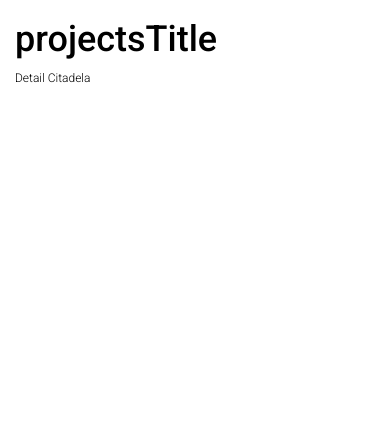
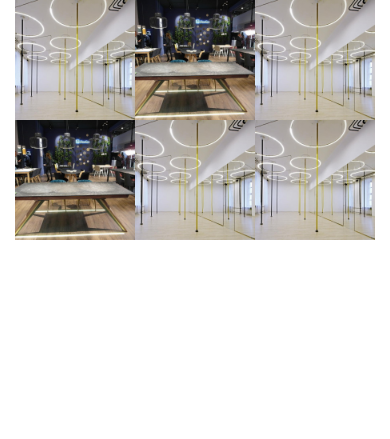
Before and after one commit to david-dusek/nula, a PHP site: template app/templates/project/list.twig in a window 390 px wide. Shown: the part 111-550 px from the top of the page. Run offline with PHP 8.4, Linux system fonts and the light colour scheme; the template is opened without the code that fills it, so the values that code supplies are empty; some libraries are stand-ins or nearby versions.

Commit message:
Nastylován seznam projektů

```diff
--- a/app/templates/project/list.twig
+++ b/app/templates/project/list.twig
@@ -5,6 +5,48 @@
   {{ parent() }}
 {% endblock %}
 {% block content %}
-  <h1>{{ 'projectsTitle'|trans }}</h1>
-  <a href="{{ path_for('projectDetail', {'lang': lang, 'rewrite': 'citadela' }) }}">Detail Citadela</a>
+  <div class="row projects-list">
+    <div class="col-xs-4 col-sm-3 project-card">
+      <img class="img-responsive project-card-image" src="/images/projects/citadela/1.jpg" alt="projekt Citadela Mefisto">
+      </a>
+      <div class="project-card-overlay">
+        <a class="project-card-title" href="{{ path_for('projectDetail', {'lang': lang, 'rewrite': 'citadela' }) }}">Citadela Mefisto</a>
+      </div>
+    </div>
+    <div class="col-xs-4 col-sm-3 project-card">
+      <img class="img-responsive project-card-image" src="/images/projects/milano/1.JPG" alt="projekt Citadela Mefisto">
+      </a>
+      <div class="project-card-overlay">
+        <a class="project-card-title" href="{{ path_for('projectDetail', {'lang': lang, 'rewrite': 'citadela' }) }}">Miláno</a>
+      </div>
+    </div>
+    <div class="col-xs-4 col-sm-3 project-card">
+      <img class="img-responsive project-card-image" src="/images/projects/citadela/1.jpg" alt="projekt Citadela Mefisto">
+      </a>
+      <div class="project-card-overlay">
+        <a class="project-card-title" href="{{ path_for('projectDetail', {'lang': lang, 'rewrite': 'citadela' }) }}">Projekt 1</a>
+      </div>
+    </div>
+    <div class="col-xs-4 col-sm-3 project-card">
+      <img class="img-responsive project-card-image" src="/images/projects/milano/1.JPG" alt="projekt Citadela Mefisto">
+      </a>
+      <div class="project-card-overlay">
+        <a class="project-card-title" href="{{ path_for('projectDetail', {'lang': lang, 'rewrite': 'citadela' }) }}">Projekt 2</a>
+      </div>
+    </div>
+    <div class="col-xs-4 col-sm-3 project-card">
+      <img class="img-responsive project-card-image" src="/images/projects/citadela/1.jpg" alt="projekt Citadela Mefisto">
+      </a>
+      <div class="project-card-overlay">
+        <a class="project-card-title" href="{{ path_for('projectDetail', {'lang': lang, 'rewrite': 'citadela' }) }}">Projekt 3</a>
+      </div>
+    </div>
+    <div class="col-xs-4 col-sm-3 project-card">
+      <img class="img-responsive project-card-image" src="/images/projects/citadela/1.jpg" alt="projekt Citadela Mefisto">
+      </a>
+      <div class="project-card-overlay">
+        <a class="project-card-title" href="{{ path_for('projectDetail', {'lang': lang, 'rewrite': 'citadela' }) }}">Projekt 4</a>
+      </div>
+    </div>
+  </div>
 {% endblock %}
--- a/public/css/main.css
+++ b/public/css/main.css
@@ -78,6 +78,47 @@ strong {
 #footer #social-links .fa {
   font-size: 1.5em;
   padding: 0 0.3em;
+}
+
+
+/* PROJECTS */
+.projects-list {
+  padding: 0 15px;
+}
+
+.project-card {
+  padding: 0;
+  position: relative;
+}
+
+.project-card-overlay {
+  position: absolute;
+  top: 0;
+  bottom: 0;
+  left: 0;
+  right: 0;
+  height: 100%;
+  width: 100%;
+  opacity: 0;
+  transition: .5s ease;
+  background-color: #000;
+}
+
+.project-card:hover .project-card-overlay {
+  opacity: 0.75;
+}
+
+.project-card a {
+  text-align: center;
+  color: white;
+  font-size: 1.5em;
+  font-weight: 400;
+  position: absolute;
+  width: 100%;
+  top: 50%;
+  left: 50%;
+  transform: translate(-50%, -50%);
+  -ms-transform: translate(-50%, -50%);
 }
 
 
```
Also changed, not shown: public/images/projects/citadela/1.jpg (added), public/images/projects/citadela/2.jpg (added), public/images/projects/citadela/3.jpg (added), public/images/projects/milano/1.JPG (added), public/images/projects/milano/2.JPG (added), public/images/projects/milano/3.JPG (added).
